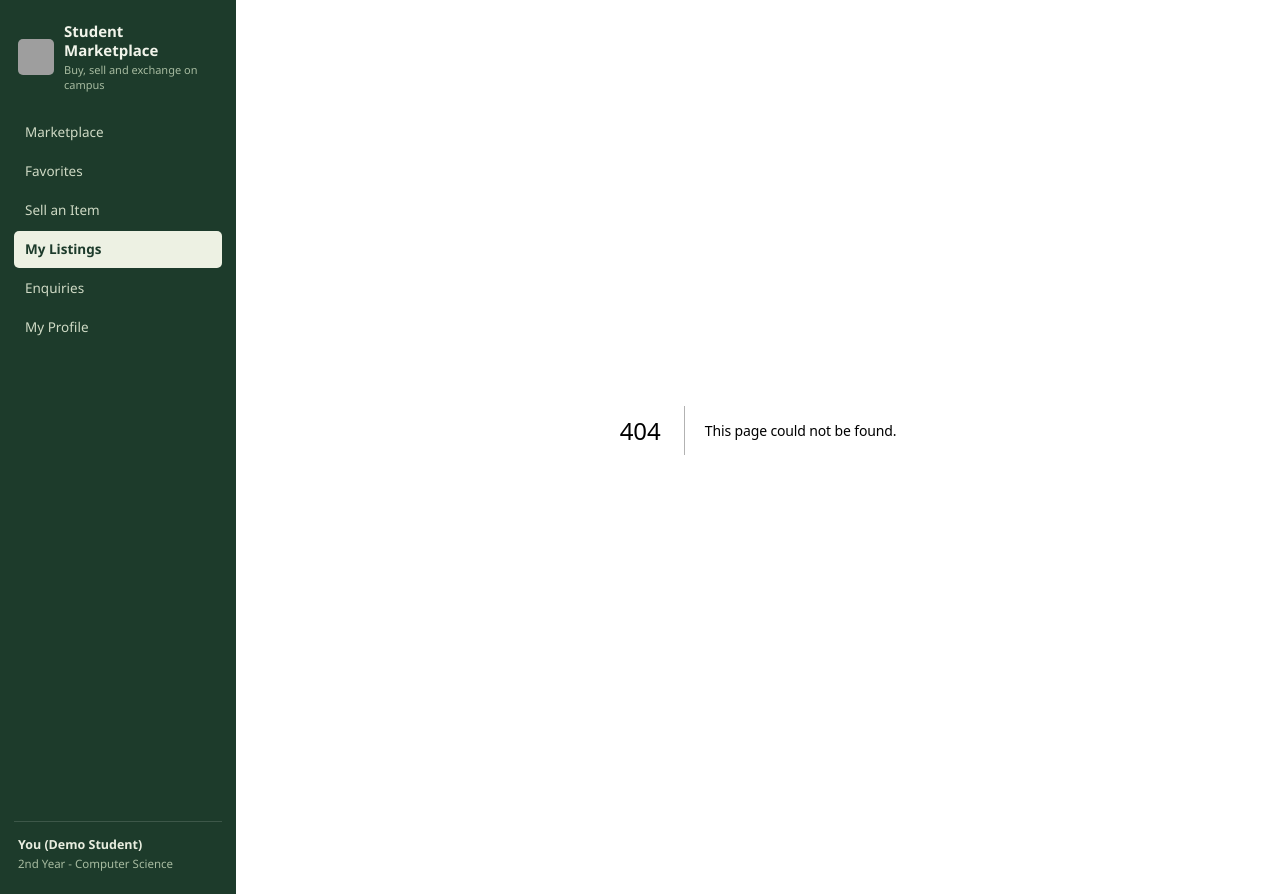
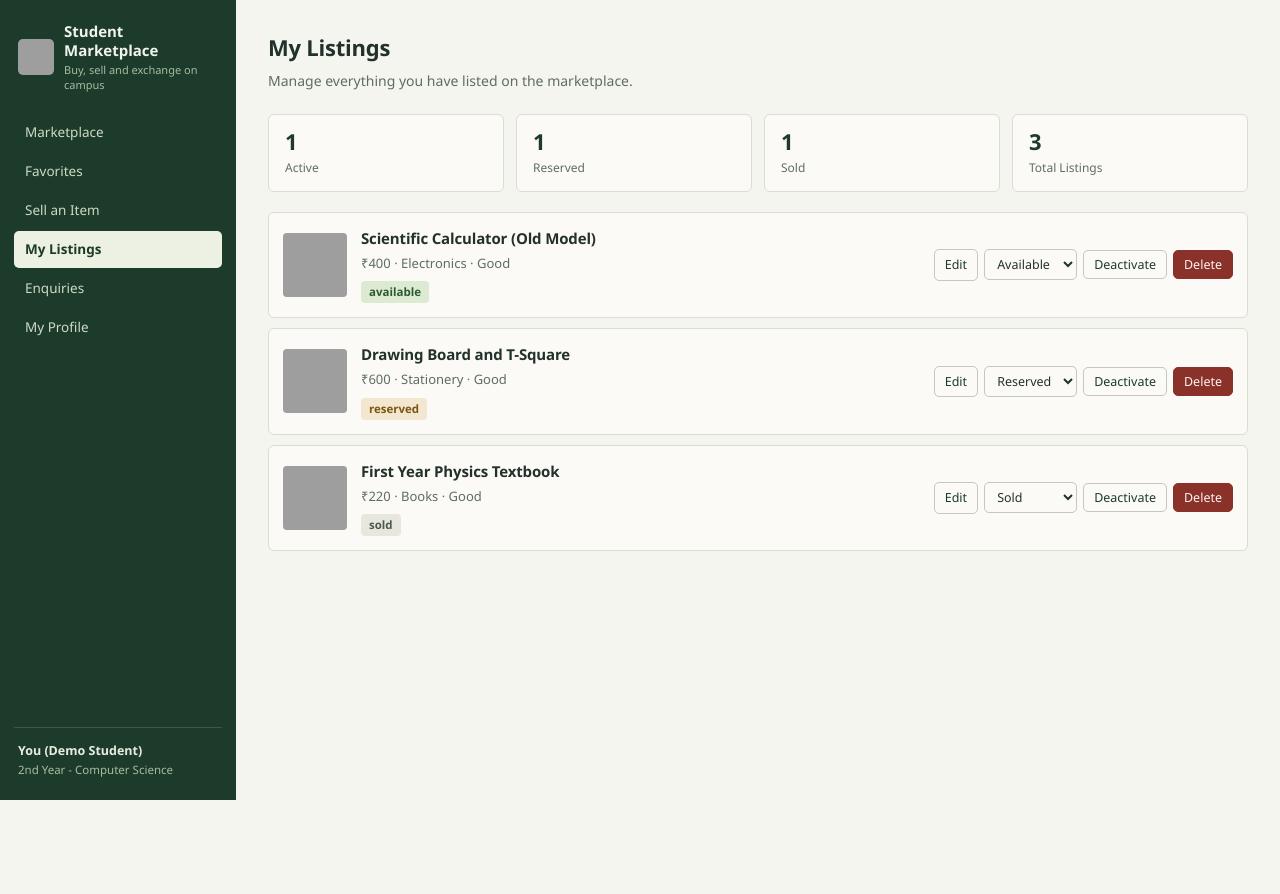
Before and after one commit to HARSHILL2023/student-second-hand-marketplace, a Next.js app: page /my-listings in a window 1280 px wide. Before the commit this address had no page. After the commit the page ends 800 px from the top, so only its background shows below. Built offline with nearby package versions, Linux system fonts and the light colour scheme; grey boxes are pictures that could not be loaded.

Commit message:
feat: implement my listings management

```diff
--- /dev/null
+++ b/app/my-listings/page.js
@@ -0,0 +1,124 @@
+"use client";
+
+import Link from "next/link";
+import { CategoryImage, priceText } from "@/components/ProductImage";
+import { CURRENT_USER_ID } from "@/lib/data";
+import { editProduct, removeProduct, useMarketplace } from "@/lib/store";
+
+export default function MyListingsPage() {
+  const { data, update } = useMarketplace();
+
+  if (!data) {
+    return <p className="loading">Loading your listings...</p>;
+  }
+
+  const myProducts = data.products
+    .filter((product) => product.sellerId === CURRENT_USER_ID)
+    .sort((a, b) => new Date(b.createdAt) - new Date(a.createdAt));
+
+  const activeCount = myProducts.filter((product) => product.status === "available").length;
+  const reservedCount = myProducts.filter((product) => product.status === "reserved").length;
+  const soldCount = myProducts.filter((product) => product.status === "sold").length;
+
+  function handleDelete(product) {
+    const sure = window.confirm("Delete the listing '" + product.name + "'?");
+    if (sure) removeProduct(update, product.id);
+  }
+
+  function handleStatusChange(product, newStatus) {
+    editProduct(update, product.id, { status: newStatus });
+  }
+
+  return (
+    <div>
+      <h2>My Listings</h2>
+      <p className="page-intro">Manage everything you have listed on the marketplace.</p>
+
+      <div className="stats">
+        <div className="stat">
+          <strong>{activeCount}</strong>
+          <span>Active</span>
+        </div>
+        <div className="stat">
+          <strong>{reservedCount}</strong>
+          <span>Reserved</span>
+        </div>
+        <div className="stat">
+          <strong>{soldCount}</strong>
+          <span>Sold</span>
+        </div>
+        <div className="stat">
+          <strong>{myProducts.length}</strong>
+          <span>Total Listings</span>
+        </div>
+      </div>
+
+      {myProducts.length === 0 ? (
+        <div className="empty">
+          You have not listed anything yet. <Link href="/create">Create your first listing</Link>.
+        </div>
+      ) : (
+        myProducts.map((product) => (
+          <div className="listing-row" key={product.id}>
+            <div className="thumb">
+              {product.image ? (
+                <img src={product.image} alt={product.name} />
+              ) : (
+                <CategoryImage category={product.category} />
+              )}
+            </div>
+
+            <div className="info">
+              <h3>
+                <Link href={"/products/" + product.id}>{product.name}</Link>
+              </h3>
+              <p className="muted" style={{ margin: "0 0 6px" }}>
+                {priceText(product)} &middot; {product.category} &middot; {product.condition}
+              </p>
+              <span className={"badge status-" + product.status}>{product.status}</span>
+            </div>
+
+            <div className="actions">
+              <Link className="btn btn-small btn-outline" href={"/edit/" + product.id}>
+                Edit
+              </Link>
+
+              <select
+                className="select-sm"
+                value={product.status}
+                aria-label={"Status of " + product.name}
+                onChange={(event) => handleStatusChange(product, event.target.value)}
+              >
+                <option value="available">Available</option>
+                <option value="reserved">Reserved</option>
+                <option value="sold">Sold</option>
+                <option value="inactive">Inactive</option>
+              </select>
+
+              <button
+                type="button"
+                className="btn btn-small btn-outline"
+                onClick={() =>
+                  handleStatusChange(
+                    product,
+                    product.status === "inactive" ? "available" : "inactive"
+                  )
+                }
+              >
+                {product.status === "inactive" ? "Reactivate" : "Deactivate"}
+              </button>
+
+              <button
+                type="button"
+                className="btn btn-small btn-danger"
+                onClick={() => handleDelete(product)}
+              >
+                Delete
+              </button>
+            </div>
+          </div>
+        ))
+      )}
+    </div>
+  );
+}
```
